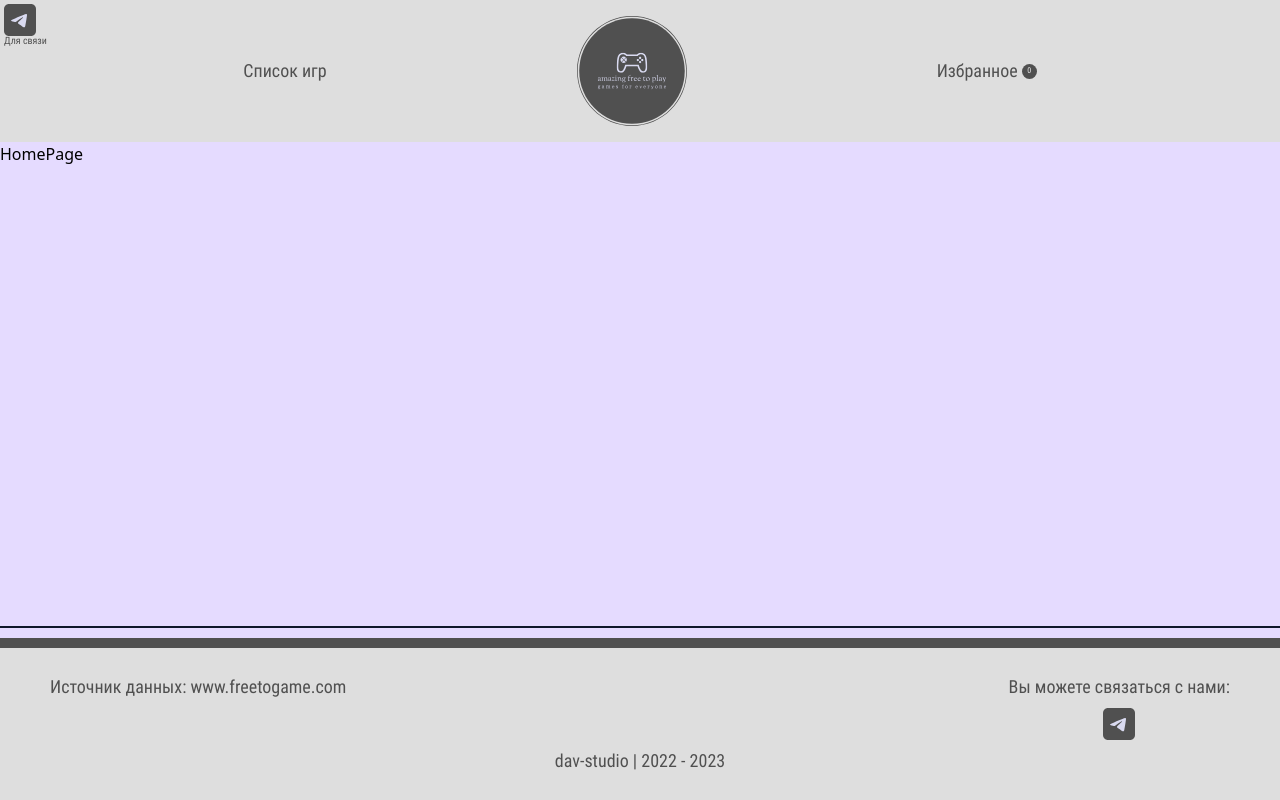
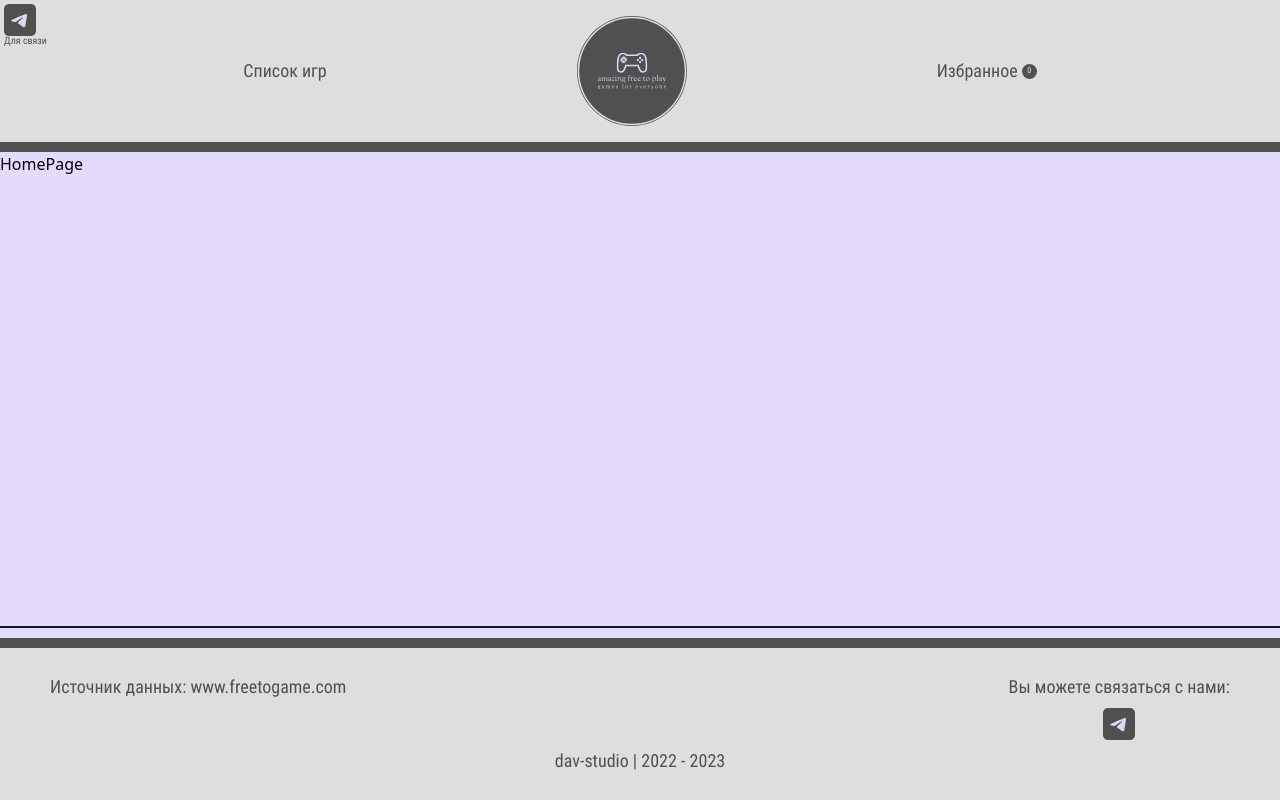
Before and after one commit to AntonDzyubenkoGit/GamesFTP, a React (Vite) app: page / in a window 1280 px wide. Built offline with nearby package versions, Linux system fonts and the light colour scheme; a web font is replaced by a local one.

Commit message:
Доработан Header: добавлена граница и изменено формирование актвиного класа ссылки

```diff
--- a/src/components/Header.jsx
+++ b/src/components/Header.jsx
@@ -10,7 +10,8 @@ const Header = () => {
     <header
       className="
         bg-background-hf text-primary text-sm
-        font-regular sticky top-0 lg:text-base"
+        font-regular sticky top-0 lg:text-base
+        border-b-[10px] border-primary"
     >
       <a
         className="absolute max-lg:hidden lg:top-1 lg:left-1 "
@@ -40,7 +41,7 @@ const Header = () => {
         <NavLink
           to="/favorite"
           className={({ isActive }) =>
-            isActive ? 'font-bold underline flex items-center order-3' : 'flex items-center order-3'
+            (isActive ? 'font-bold underline' : '') + ' ' + 'flex items-center order-3'
           }
         >
           Избранное
```
